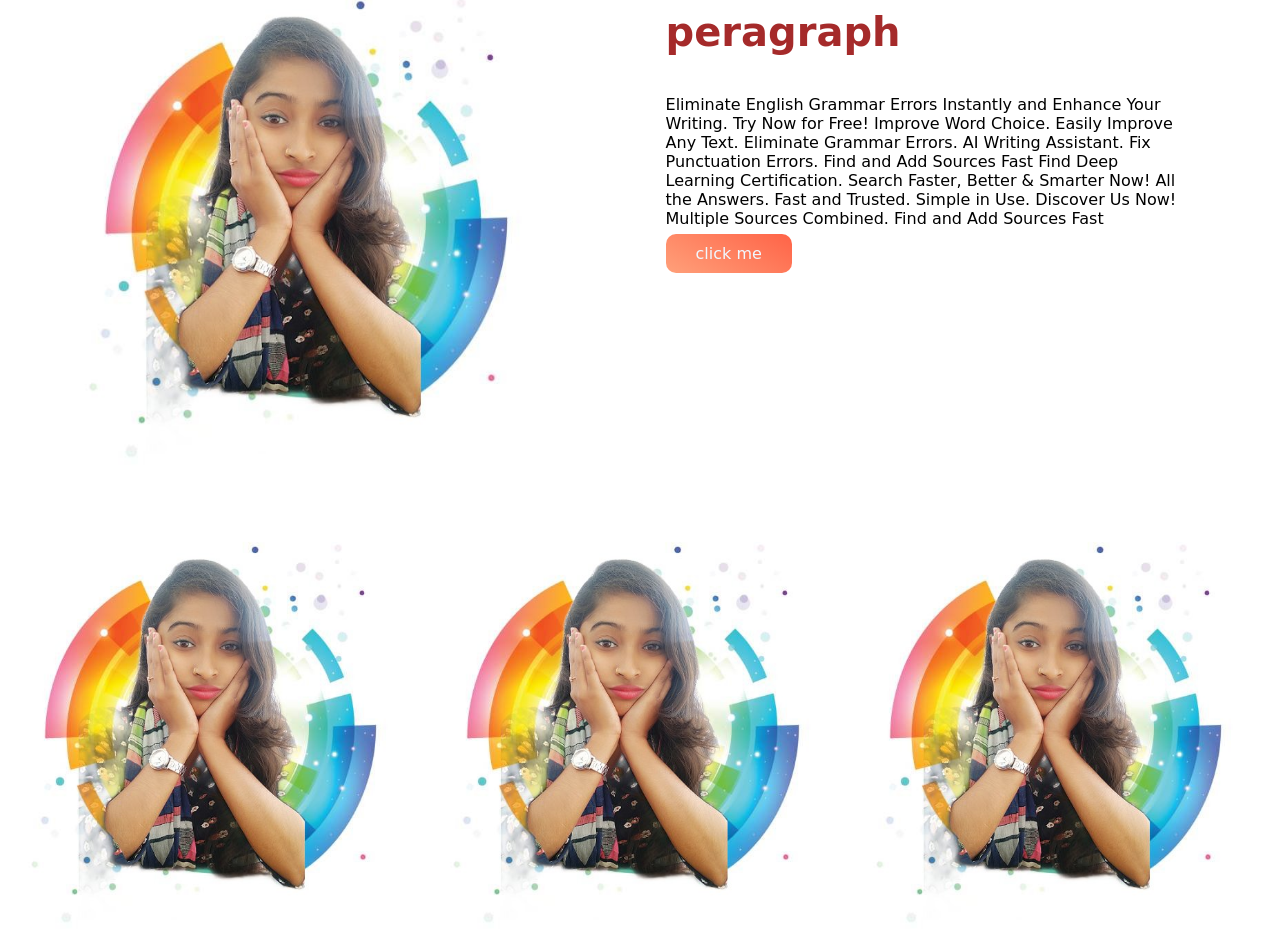
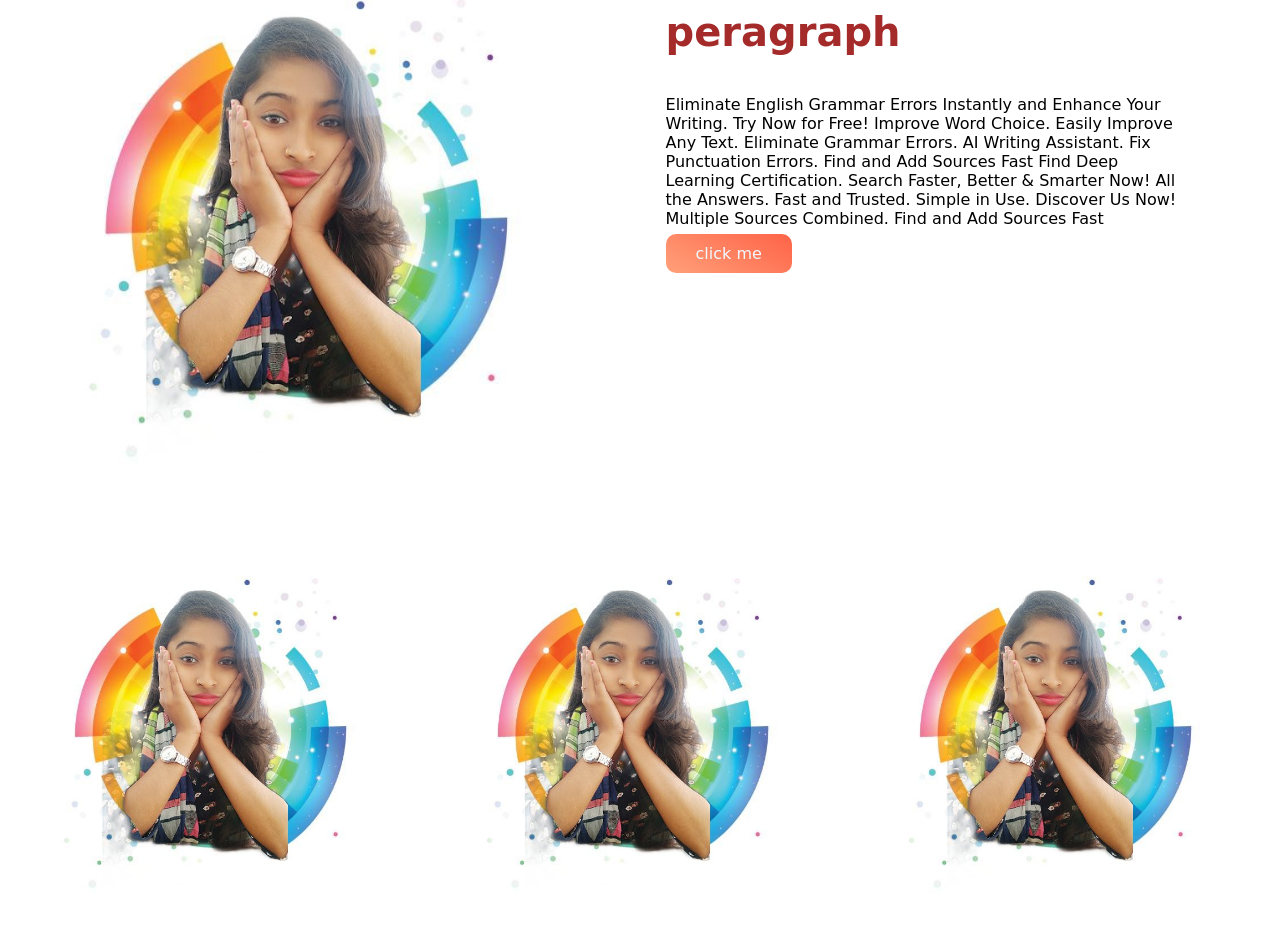
Before and after one commit to KHPROTTASHA/fourth-web-git, a plain HTML site: page index.html in a window 1280 px wide. Shown: the part 685-1631 px from the top of the page. Drawn offline with Linux system fonts and the light colour scheme; a web font is replaced by a local one.

Commit message:
assistant

```diff
--- a/index.html
+++ b/index.html
@@ -48,7 +48,7 @@
     </section>
 
     <section>
-        <div class="dix">
+
         <div class="one-width">
             <img src="images/laddu5.jpg">
 
--- a/style.css
+++ b/style.css
@@ -41,7 +41,8 @@ h3{
 
 
 .one-width{
-width: 33%;
+width: 27%;
+margin: 3%;
 
 float: left;
 
```
